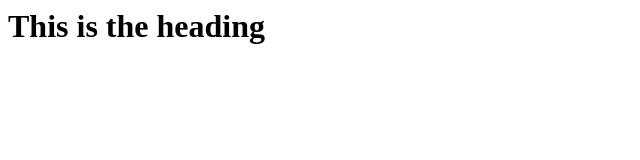
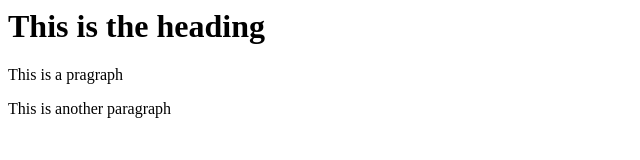
Before and after one commit to rocksongabriel/git-test, a plain HTML site: page index.html in a window 1280 px wide. Shown: the whole page, without its empty margins (0-640 px from the left). Drawn offline with Linux system fonts and the light colour scheme.

Commit message:
Third commit

```diff
--- a/index.html
+++ b/index.html
@@ -7,5 +7,8 @@
 </head>
 <body>
     <h1>This is the heading</h1>
+
+    <p>This is a pragraph</p>
+    <p>This is another paragraph</p>
 </body>
 </html>
```
